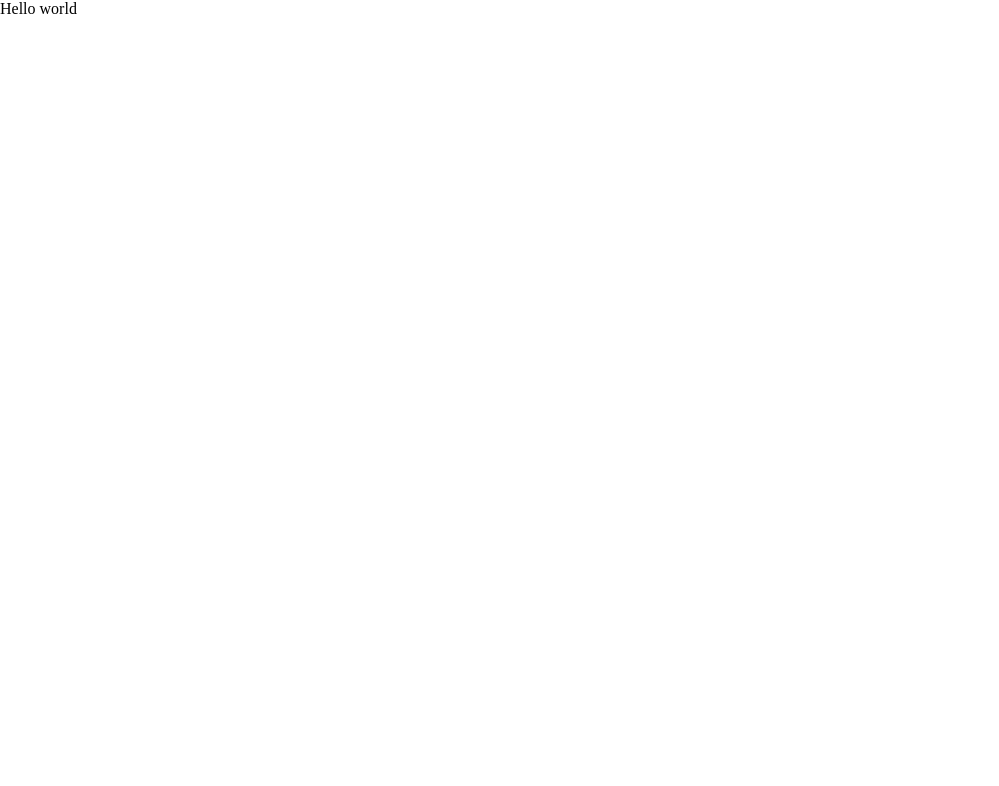
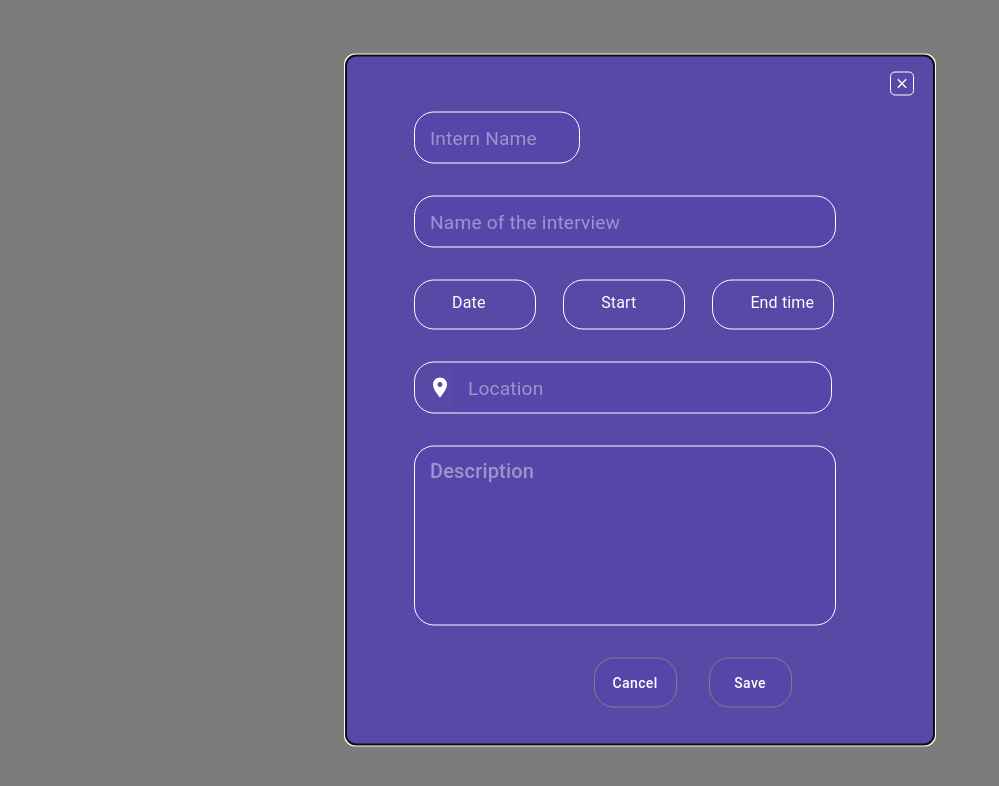
Before and after one commit to alixandr00/MindMentor, a React (Create React App) app: page / in a window 1280 px wide. Shown: the top 786 px of the page, without its empty margins (0-999 px from the left). Built offline with nearby package versions, Linux system fonts and the light colour scheme; a web font is replaced by a local one.

Commit message:
save but not finished

```diff
--- a/package.json
+++ b/package.json
@@ -8,11 +8,13 @@
       "@material/icon-button": "^14.0.0",
       "@mui/icons-material": "^5.14.13",
       "@mui/material": "^5.14.13",
+      "@mui/x-date-pickers": "^6.16.2",
       "@reduxjs/toolkit": "^1.9.7",
       "@testing-library/jest-dom": "^5.17.0",
       "@testing-library/react": "^13.4.0",
       "@testing-library/user-event": "^13.5.0",
       "axios": "^1.5.1",
+      "dayjs": "^1.11.10",
       "react": "^18.2.0",
       "react-dom": "^18.2.0",
       "react-icons": "^4.11.0",
--- a/src/App.js
+++ b/src/App.js
@@ -1,10 +1,12 @@
 import { ToastContainer } from 'react-toastify'
+import { Modal } from './components/modal/Modal'
 
 function App() {
    return (
       <div>
+         <Modal />
          <ToastContainer />
-         Hello world
+         {/* Hello world */}
       </div>
    )
 }
--- /dev/null
+++ b/src/components/UI/calendar/Calendar.jsx
@@ -0,0 +1,71 @@
+import { styled } from '@mui/material/styles'
+import { AdapterDayjs } from '@mui/x-date-pickers/AdapterDayjs'
+import { LocalizationProvider } from '@mui/x-date-pickers/LocalizationProvider'
+import { DatePicker } from '@mui/x-date-pickers/DatePicker'
+import { forwardRef } from 'react'
+
+export const Calendar = forwardRef(function CalendarComponent(
+   { placeholder, value, onChange, onBlur, name, error, ...props },
+   ref
+) {
+   return (
+      <div>
+         <LocalizationProvider dateAdapter={AdapterDayjs}>
+            <StyledDatePicker
+               label={placeholder}
+               value={value === undefined || null ? '' : value}
+               marginTop="-5px"
+               onChange={onChange}
+               name={name}
+               error={error}
+               onBlur={onBlur}
+               ref={ref}
+               {...props}
+            />
+         </LocalizationProvider>
+      </div>
+   )
+})
+
+const StyledDatePicker = styled(DatePicker)(
+   ({ fontSize, width, height, marginTop, error, borderRadius }) => ({
+      '& label': {
+         color: '#fff',
+         marginTop,
+         fontSize,
+         marginLeft: '1.5rem',
+      },
+
+      '& .MuiOutlinedInput-notchedOutline': {
+         borderColor: `${
+            error === true ? '#ff0000 !important' : '#fff !important'
+         } `,
+      },
+      '& .MuiOutlinedInput-input': {
+         color: '#fff',
+      },
+
+      '& .MuiOutlinedInput-root': {
+         width,
+         borderRadius,
+         height,
+         fontSize: fontSize || '0.8rem',
+         fontWeight: '400',
+      },
+      '& .MuiSvgIcon-root': {
+         display: 'none',
+      },
+      '& label.Mui-focused': {
+         display: 'none',
+      },
+      '& .MuiTextField-root label': {
+         display: 'none',
+      },
+      '& .MuiFormLabel-filled': {
+         display: 'none',
+      },
+      '& .MuiOutlinedInput-notchedOutline legend span': {
+         display: 'none',
+      },
+   })
+)
--- a/src/components/UI/input/UiInput.jsx
+++ b/src/components/UI/input/UiInput.jsx
@@ -4,9 +4,29 @@ import React, { forwardRef } from 'react'
 
 export const UiInput = forwardRef(
    (
-      { label, type, id, value, onChange, border, placeholder, ...other },
+      {
+         label,
+         type,
+         id,
+         value,
+         onChange,
+         border,
+         placeholder,
+
+         ...other
+      },
       ref
    ) => {
+      const placeholderStyles = {}
+
+      if (placeholder === 'Description') {
+         placeholderStyles['::placeholder'] = {
+            color: '#fff',
+            transform: 'translateY(-65px)',
+            fontSize: '1.25rem',
+            fontWeight: '500',
+         }
+      }
       return (
          <MyStyledInput
             size="small"
@@ -17,6 +37,7 @@ export const UiInput = forwardRef(
             onChange={onChange}
             border={border}
             placeholder={placeholder}
+            placeholderStyles={placeholderStyles}
             ref={ref}
             {...other}
          />
@@ -31,25 +52,29 @@ const MyStyledInput = styled(TextField)(({ ...props }) => ({
       backgroundColor: props.backgroundColor || 'white',
       border: props.border || '1px solid transparent',
       paddingLeft: props.paddingLeft || '15px',
+      ...props.placeholderStyles,
    },
    '& .MuiInputBase-input': {
       height: props.height || '2.25rem',
+      fontSize: '1.2rem',
+      fontWeight: '400',
    },
    '& label': {
       fontSize: '1rem',
       fontFamily: 'CarePro',
    },
    '& .MuiOutlinedInput-root': {
+      color: '#fff',
       '& fieldset': {
-         border: props.border || '1px solid #B2B2B2',
+         border: props.border || '1px solid #fff',
          borderRadius: props.borderRadius || '5px',
       },
       '&:hover fieldset': {
-         borderColor: props.hoverBorderColor || '1px solid #000000',
+         borderColor: props.hoverBorderColor || '1px solid #fff',
       },
       '&.Mui-focused fieldset': {
          borderColor: props.focusBorderColor || '1px solid green',
-         border: props.border || '1px solid #000000',
+         border: props.border || '1px solid #fff',
       },
    },
 }))
--- a/src/components/UI/modal/UiModal.jsx
+++ b/src/components/UI/modal/UiModal.jsx
@@ -15,7 +15,7 @@ const ModalStyle = styled(Box)(({ ...rest }) => ({
    transform: 'translate(-50%, -50%)',
    height: rest.height,
    border: 'none',
-   backgroundColor: 'white',
+   backgroundColor: rest.backgroundColor || 'white',
    padding: rest.padding || '16px 20px',
    top: '50%',
    maxHeight: '100vh',
--- /dev/null
+++ b/src/components/modal/Modal.jsx
@@ -0,0 +1,175 @@
+import React, { useState } from 'react'
+import { styled } from '@mui/material'
+import CloseIcon from '@mui/icons-material/Close'
+import LocationOnIcon from '@mui/icons-material/LocationOn'
+import { UiModal } from '../UI/modal/UiModal'
+import { UiInput } from '../UI/input/UiInput'
+import { Calendar } from '../UI/calendar/Calendar'
+import { UiButton } from '../UI/button/UiButton'
+
+export const Modal = () => {
+   const [close, setClose] = useState(true)
+
+   const onClose = () => {
+      setClose(false)
+   }
+   return close ? (
+      <UiModal
+         open
+         width="36.75rem"
+         height="43.0625rem"
+         backgroundColor="rgba(84, 71, 170, 0.93)"
+      >
+         <CloseIconContainer>
+            <CloseIconBlock onClick={onClose}>
+               <CloseIcon />
+            </CloseIconBlock>
+         </CloseIconContainer>
+         <Container>
+            <StyleBlocks>
+               <UiInput
+                  type="text"
+                  width="9.3125rem"
+                  height="3.125rem"
+                  borderRadius="1.25rem"
+                  placeholder="Intern Name "
+                  backgroundColor="rgba(84, 71, 170, 0.93)"
+                  hoverBorderColor="#fff"
+               />
+            </StyleBlocks>
+            <StyleBlock>
+               <UiInput
+                  type="text"
+                  width="25.3125rem"
+                  height="3.125rem"
+                  borderRadius="1.25rem"
+                  placeholder="Name of the interview"
+                  backgroundColor="rgba(84, 71, 170, 0.93)"
+                  hoverBorderColor="#fff"
+               />
+            </StyleBlock>
+            <CalendarContainer>
+               <StyleBlock>
+                  <Calendar
+                     width="7.625rem"
+                     height="3.125rem"
+                     borderRadius="1.25rem"
+                     value={null}
+                     placeholder="Date"
+                     fontSize="1rem"
+                  />
+               </StyleBlock>
+
+               <StyleBlock>
+                  <Calendar
+                     width="7.625rem"
+                     height="3.125rem"
+                     borderRadius="1.25rem"
+                     value={null}
+                     placeholder="Start"
+                     fontSize="1rem"
+                  />
+               </StyleBlock>
+               <StyleBlock>
+                  <Calendar
+                     width="7.625rem"
+                     height="3.125rem"
+                     borderRadius="1.25rem"
+                     value={null}
+                     placeholder="End time"
+                     fontSize="1rem"
+                  />
+               </StyleBlock>
+            </CalendarContainer>
+            <StyleBlock>
+               <UiInput
+                  width="22.7rem"
+                  height="3.125rem"
+                  borderRadius="1.25rem"
+                  placeholder="Location"
+                  backgroundColor="rgba(84, 71, 170, 0.93)"
+                  hoverBorderColor="#fff"
+                  InputProps={{
+                     startAdornment: <LocationOnIcon />,
+                  }}
+               />
+            </StyleBlock>
+            <StyleBlock>
+               <UiInput
+                  type="text"
+                  width="25.3125rem"
+                  height="11.125rem"
+                  borderRadius="1.25rem"
+                  placeholder="Description"
+                  backgroundColor="rgba(84, 71, 170, 0.93)"
+                  hoverBorderColor="#fff"
+               />
+            </StyleBlock>
+            <ButtonBlock>
+               <UiButton
+                  onClick={onClose}
+                  width="5.1875rem"
+                  height="3.125rem"
+                  borderRadius="1.25rem"
+                  variant="outlined"
+                  background="rgba(84, 71, 170, 0.93)"
+               >
+                  Cancel
+               </UiButton>
+               <UiButton
+                  width="5.1875rem"
+                  height="3.125rem"
+                  borderRadius="1.25rem"
+                  variant="outlined"
+                  background="rgba(84, 71, 170, 0.93)"
+               >
+                  Save
+               </UiButton>
+            </ButtonBlock>
+         </Container>
+      </UiModal>
+   ) : (
+      ''
+   )
+}
+
+const Container = styled('div')`
+   margin-left: 3rem;
+`
+
+const CalendarContainer = styled('div')`
+   display: flex;
+   gap: 1.7rem;
+`
+const StyleBlocks = styled('div')`
+   margin-top: 1rem;
+`
+const StyleBlock = styled('div')`
+   margin-top: 2rem;
+`
+const ButtonBlock = styled('div')`
+   display: flex;
+   width: 29.5vw;
+   gap: 2rem;
+   justify-content: flex-end;
+   margin-top: 2rem;
+`
+
+const CloseIconContainer = styled('div')`
+   display: flex;
+   justify-content: flex-end;
+`
+const CloseIconBlock = styled('div')`
+   display: flex;
+   align-items: center;
+   justify-content: center;
+   width: 1.5rem;
+   height: 1.5rem;
+   border: 1px solid #fff;
+   border-radius: 5px;
+   cursor: pointer;
+   .MuiSvgIcon-root {
+      width: 1rem;
+      color: #fff;
+   }
+`
```
Also changed, not shown: 1 other file (tests, documents, lock files or other folders).
